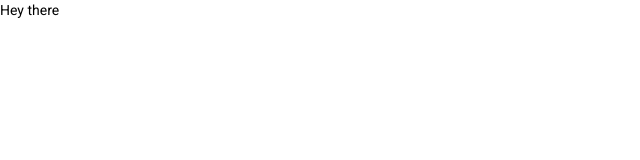
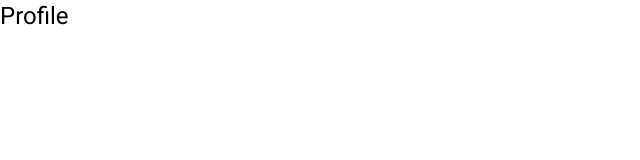
Before and after one commit to Tshweu/DataClasification, an Angular app: page / in a window 1280 px wide. Shown: the top 160 px of the page, without its empty margins (0-640 px from the left). Built offline with nearby package versions, Linux system fonts and the light colour scheme.

Commit message:
package update

```diff
--- a/package.json
+++ b/package.json
@@ -3,7 +3,7 @@
   "version": "0.0.0",
   "scripts": {
     "ng": "ng",
-    "start:prod":"node server.js",
+    "start:prod": "node server.js",
     "start": "ng serve",
     "build": "ng build",
     "test": "ng test",
@@ -23,6 +23,7 @@
     "@angular/platform-browser-dynamic": "~10.0.9",
     "@angular/router": "~10.0.9",
     "express": "^4.17.1",
+    "path": "^0.12.7",
     "rxjs": "~6.5.5",
     "tslib": "^2.0.0",
     "zone.js": "~0.10.3"
--- a/src/app/app.component.html
+++ b/src/app/app.component.html
@@ -1 +1 @@
-<p>Hey there</p>
+<h1>Profile</h1>
```
Also changed, not shown: 1 other file (tests, documents, lock files or other folders).
